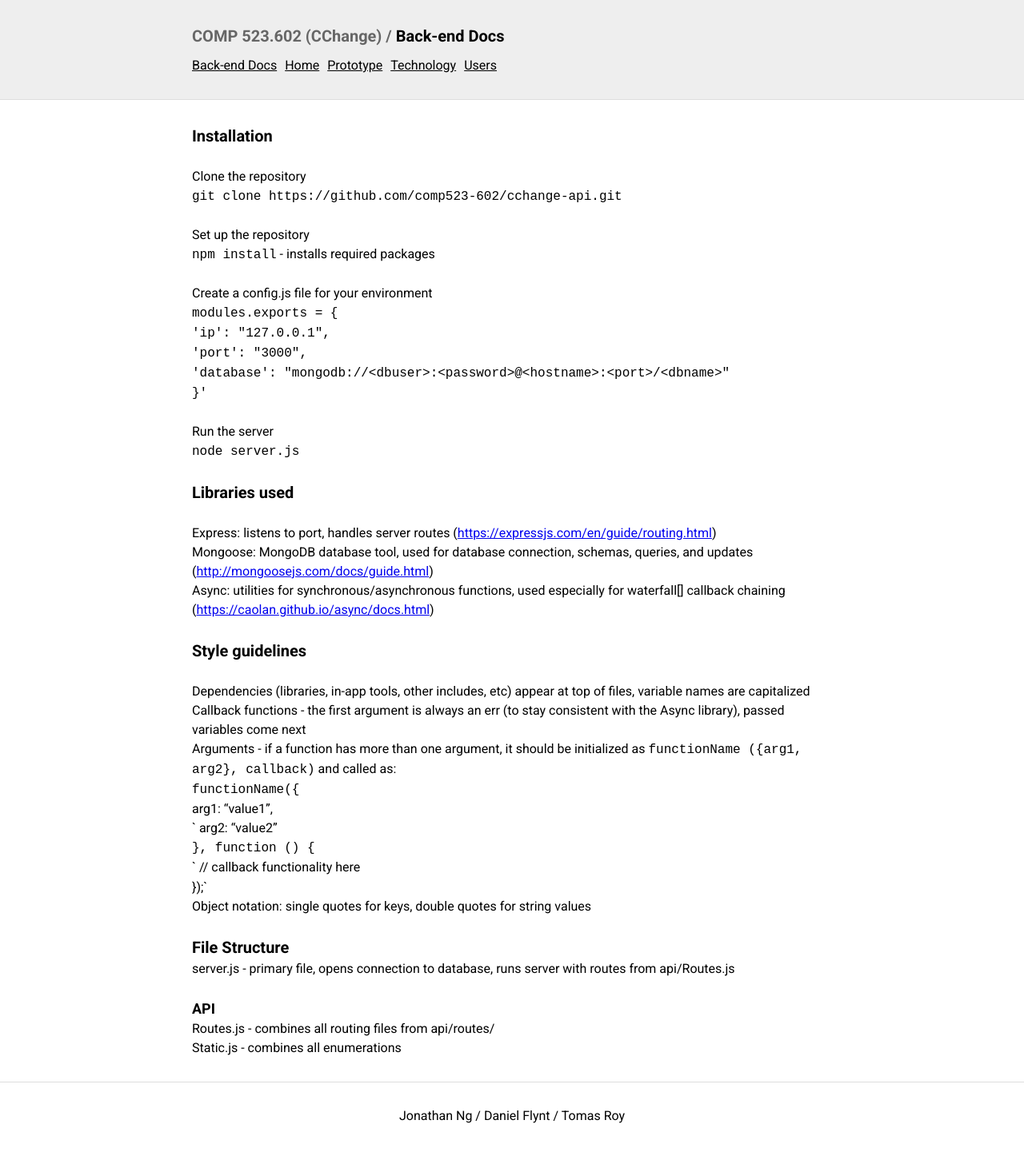
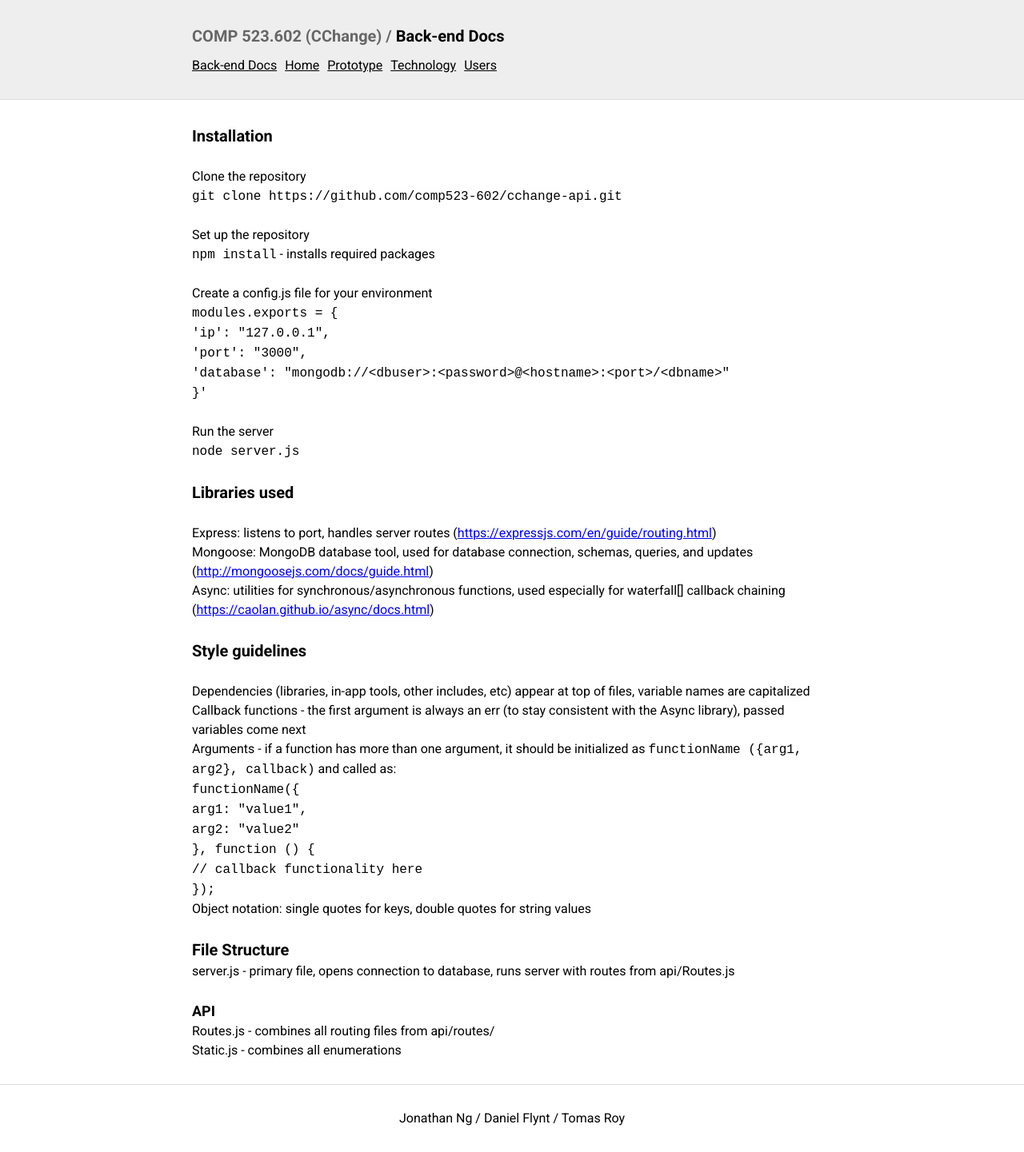
Before and after one commit to comp523-602/cchange-project, a Jekyll site: the page built from back-end-docs.markdown, in a window 1280 px wide. Shown: the whole page at 80% size. Built offline with Jekyll 4.4.1, drawn with Linux system fonts in a browser that asks for light colours.

```diff
--- a/back-end-docs.markdown
+++ b/back-end-docs.markdown
@@ -35,11 +35,11 @@ Async: utilities for synchronous/asynchronous functions, used especially for wat
 Dependencies (libraries, in-app tools, other includes, etc) appear at top of files, variable names are capitalized
 Callback functions - the first argument is always an err (to stay consistent with the Async library), passed variables come next
 Arguments - if a function has more than one argument, it should be initialized as `functionName ({arg1, arg2}, callback)` and called as:
-`functionName({
-`    arg1: "value1",
-`    arg2: "value2"
+`functionName({`
+`arg1: "value1",`
+`arg2: "value2"`
 `}, function () {`
-`    // callback functionality here`
+`// callback functionality here`
 `});`
 Object notation: single quotes for keys, double quotes for string values
 
```
